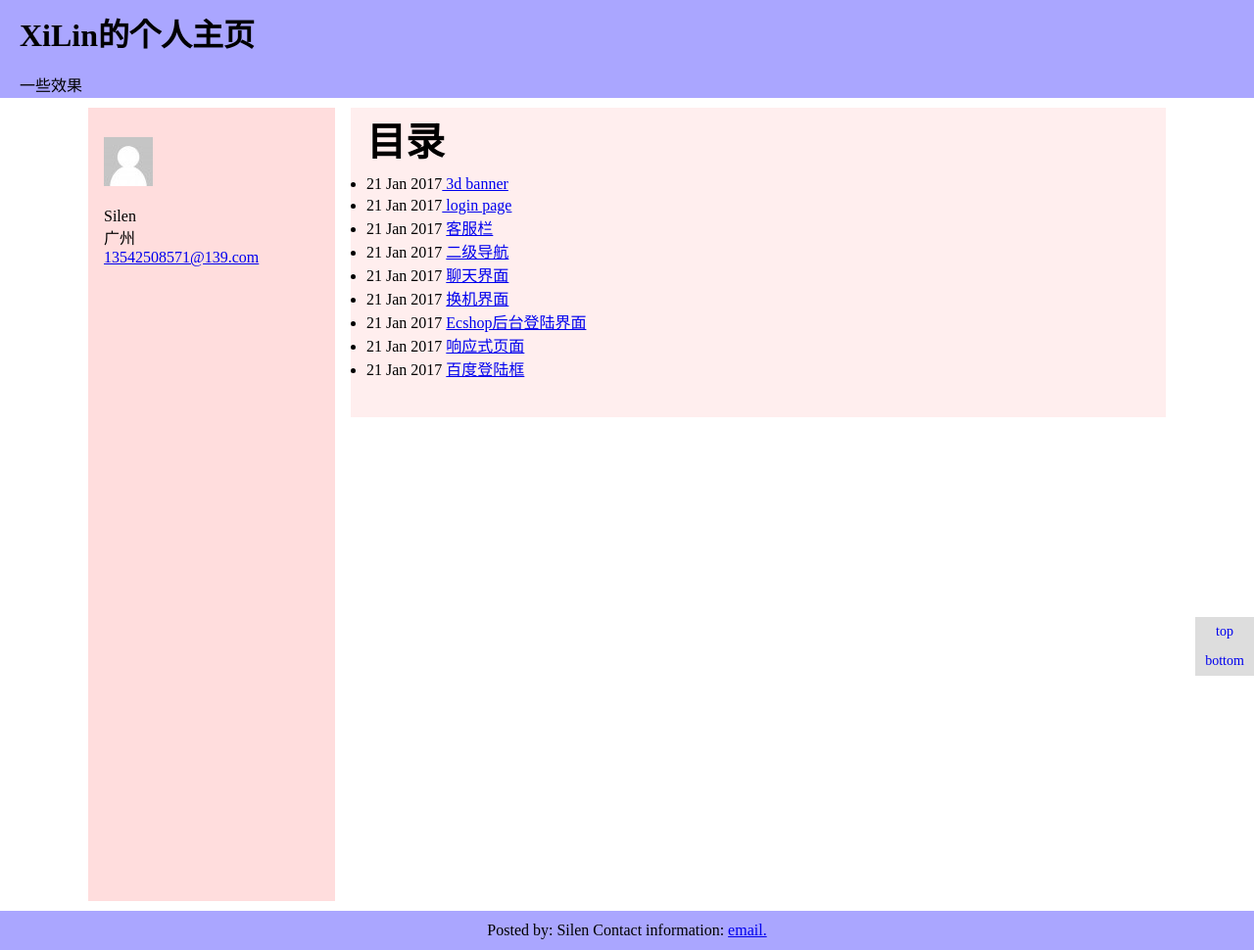
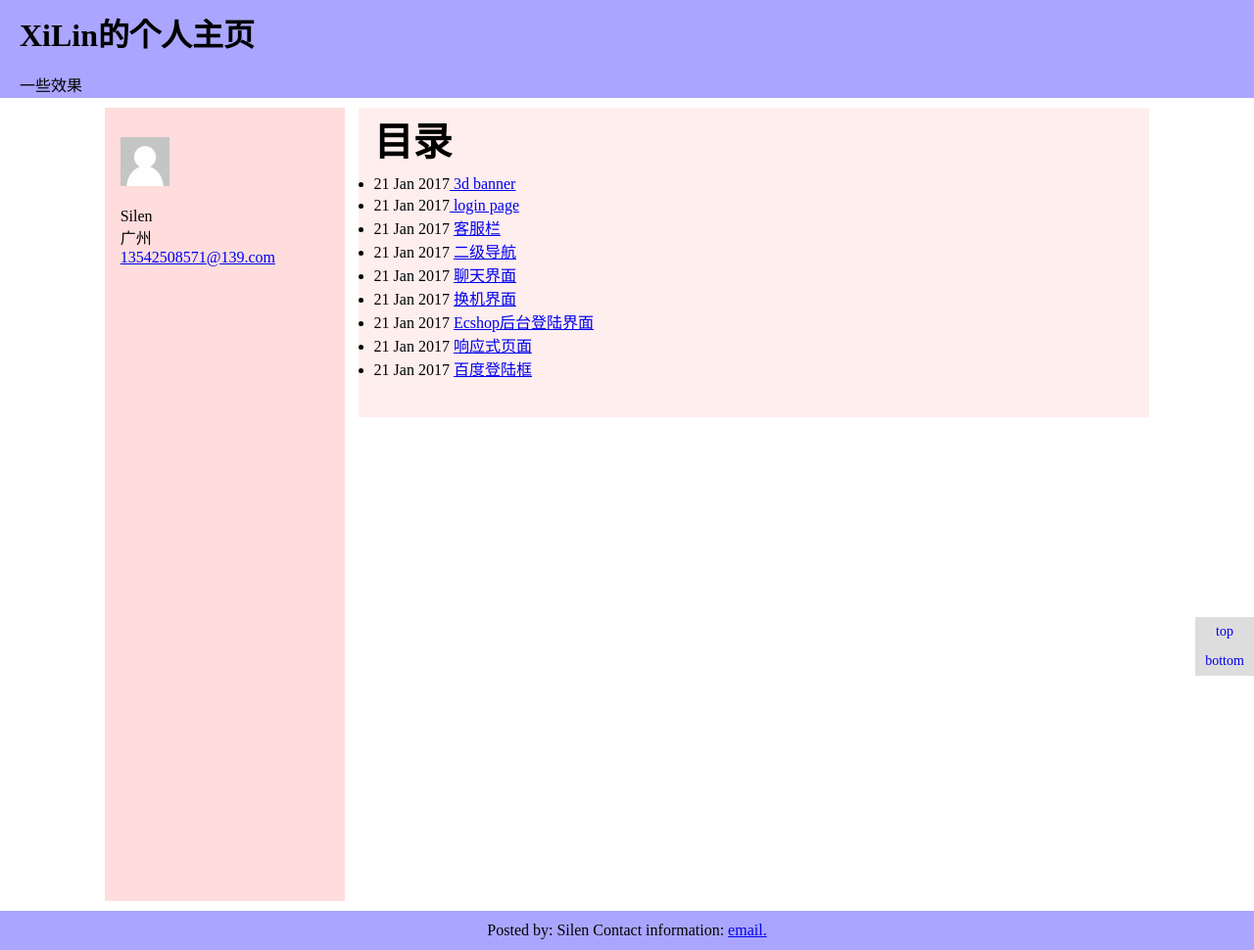
Before and after one commit to ItSilen/onHtmlMode, a Jekyll site: the page built from index.html, in a window 1280 px wide. Shown: the whole page at 98% size. Built offline with Jekyll 4.4.1, drawn with Linux system fonts in a browser that asks for light colours.

Commit message:
responsive
responsive

```diff
--- a/css/default.css
+++ b/css/default.css
@@ -2,9 +2,17 @@
 html{height: 100%;}
 body{padding-bottom: 40px;min-height: 100%;position: relative;}
 .header{width: 100%;height: 80px;/*border: 1px solid red;*/background-color: #aaa6ff;padding: 10px 20px;}
-.cont{width:1100px;margin: 10px auto 10px;overflow: hidden;}
-#left{width:220px;float:left;height: 750px;padding:30px 16px;background-color: #fdd;}
-#right{width:800px;float:right;padding:30px 16px;background-color: #fee;line-height: 12px;}
+.cont{width:83.333%;margin: 10px auto 10px;overflow: hidden;}
+@media screen and (max-width: 992px){
+	.cont{width:100%;margin: 10px auto 10px;}
+	#left{height: 150px;padding:30px 16px;background-color: #fdd;}
+	#right{padding:30px 16px;background-color: #fee;line-height: 12px;}
+}
+@media screen and (min-width: 992px){
+	#left{width:20%;float:left;height: 750px;padding:30px 16px;background-color: #fdd;}
+	#right{width:72.7272727%;float:right;padding:30px 16px;background-color: #fee;line-height: 12px;}
+}
+
 #right span{font-size: 40px;font-weight: bold;}
 #right #ul li{margin: 10px 0 0 0;}
 #bthome{width: 60px;position: fixed;top:70%; right: 0;background-color: #ddd;}
```
Also changed, not shown: 2 other files.
